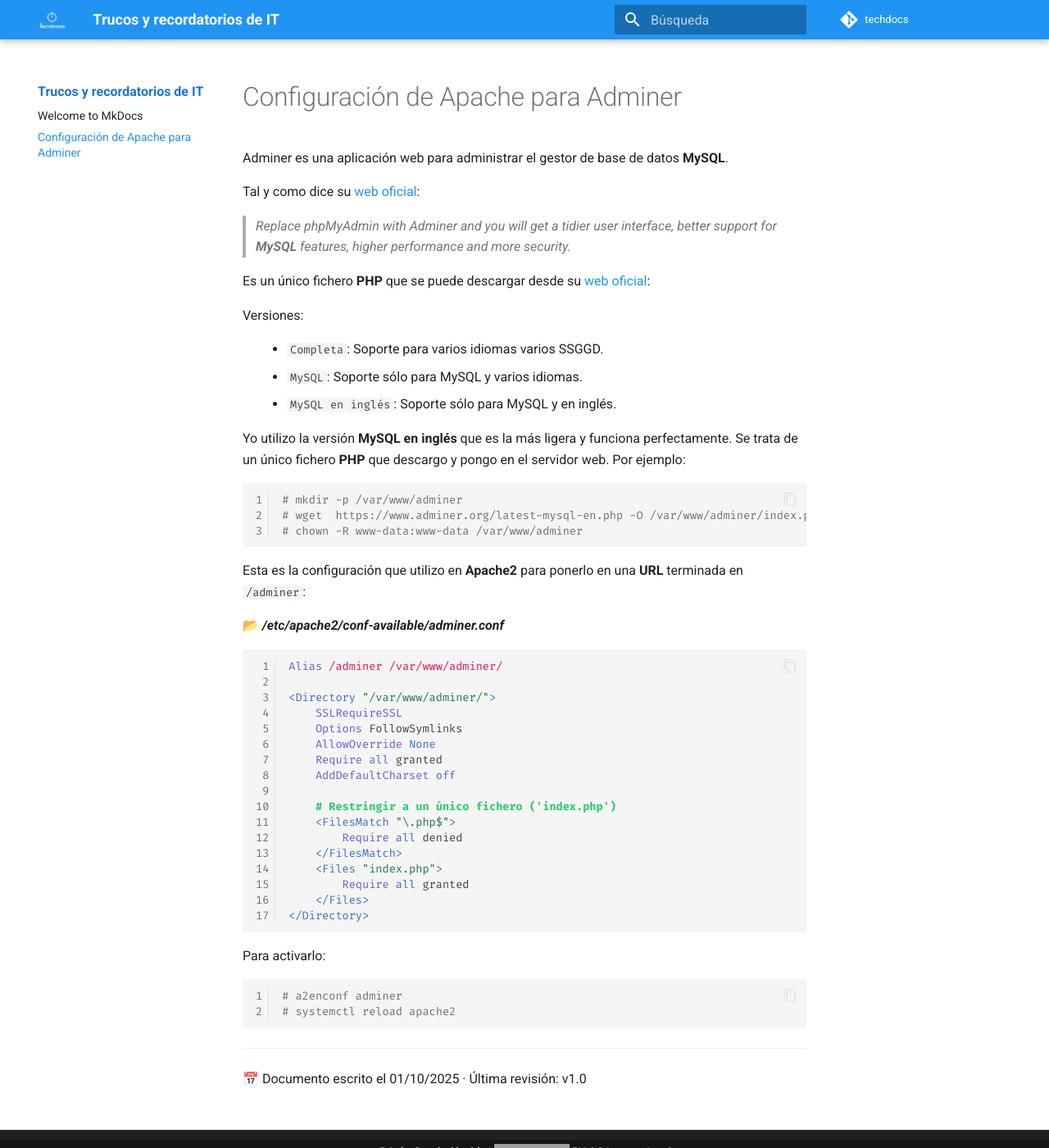
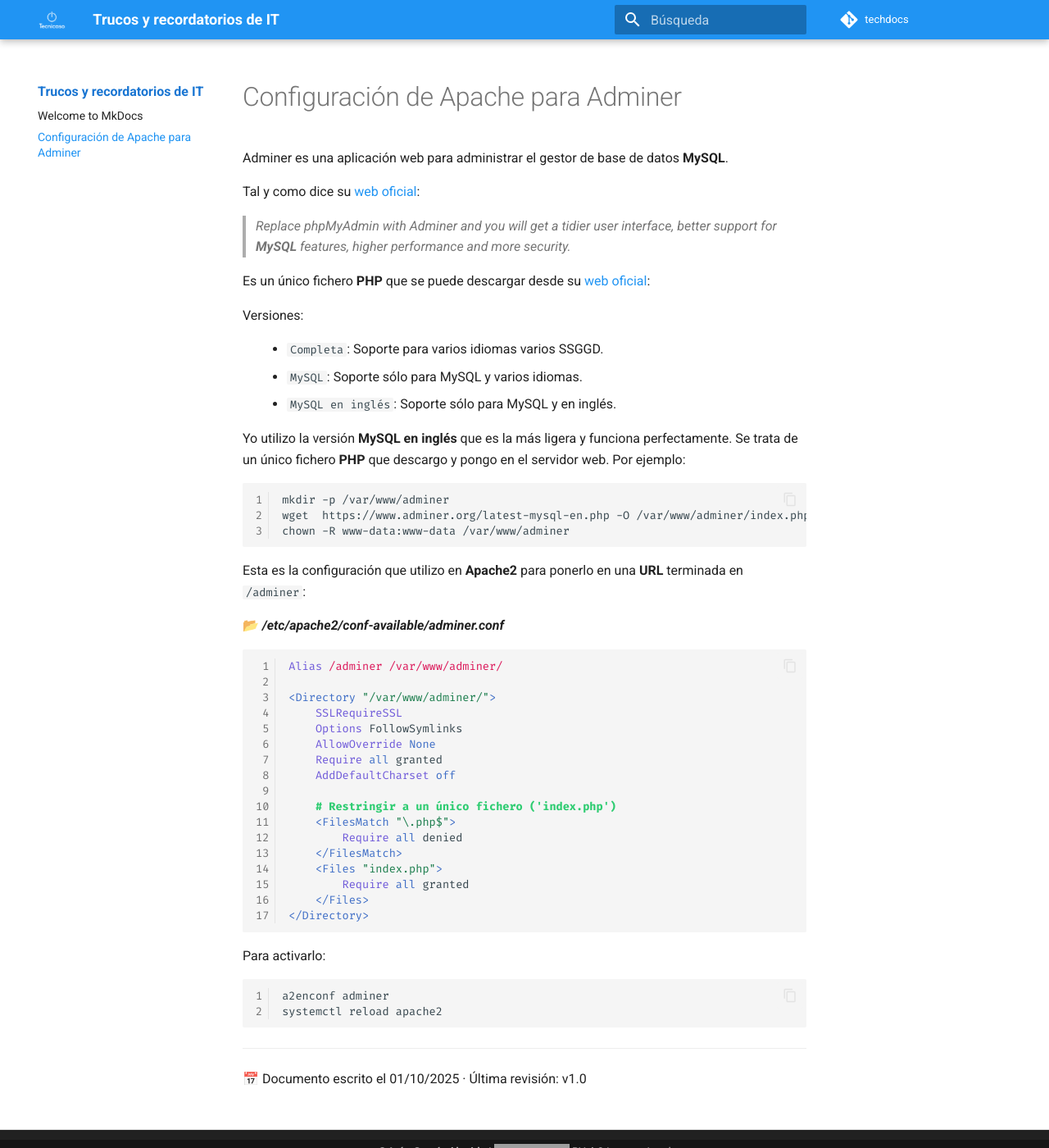
Before and after one commit to ivangarciaalcaide/techdocs, an MkDocs documentation site: the page built from docs/configuracion_apache_para_adminer.md, in a window 1280 px wide and 1400 px high. Shown: the whole window at 82% size. Built offline with MkDocs 1.6.1 and Material for MkDocs 9.7.7, drawn with Linux system fonts in a browser that asks for light colours; comment, search, counter and statistics services are not loaded; grey boxes are pictures that could not be loaded.

Commit message:
Mejorado documento.

````diff
--- a/docs/configuracion_apache_para_adminer.md
+++ b/docs/configuracion_apache_para_adminer.md
@@ -22,16 +22,15 @@
 **PHP** que descargo y pongo en el servidor web. Por ejemplo:
 
 ```bash
-# mkdir -p /var/www/adminer
-# wget  https://www.adminer.org/latest-mysql-en.php -O /var/www/adminer/index.php
-# chown -R www-data:www-data /var/www/adminer
+mkdir -p /var/www/adminer
+wget  https://www.adminer.org/latest-mysql-en.php -O /var/www/adminer/index.php
+chown -R www-data:www-data /var/www/adminer
 ```
-
 Esta es la configuración que utilizo en **Apache2** para ponerlo en una **URL** terminada en `/adminer`:
 
 📂 ***/etc/apache2/conf-available/adminer.conf***
 
-```apache
+```apacheconf
 Alias /adminer /var/www/adminer/
 
 <Directory "/var/www/adminer/">
@@ -54,8 +53,8 @@
 Para activarlo:
 
 ```bash
-# a2enconf adminer
-# systemctl reload apache2
+a2enconf adminer
+systemctl reload apache2
 ```
 
 ---
````
Also changed, not shown: docs/index.md (+2 -0 lines).
